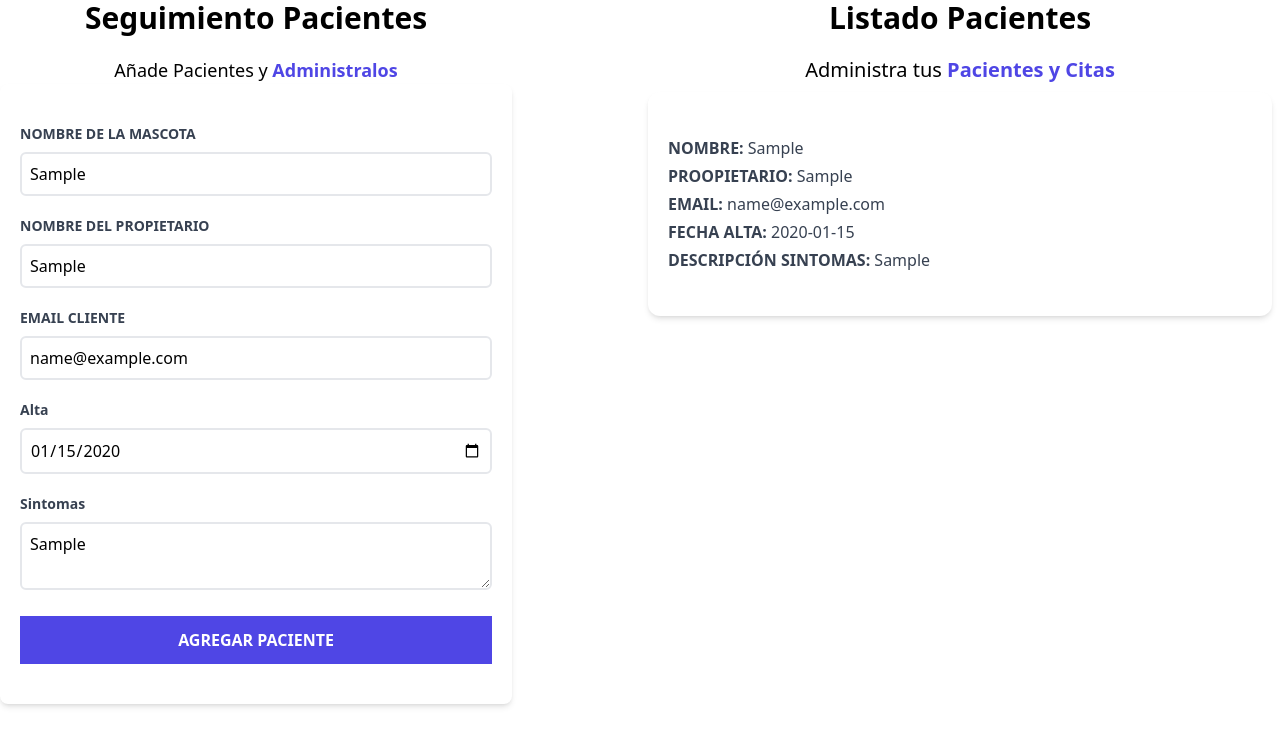
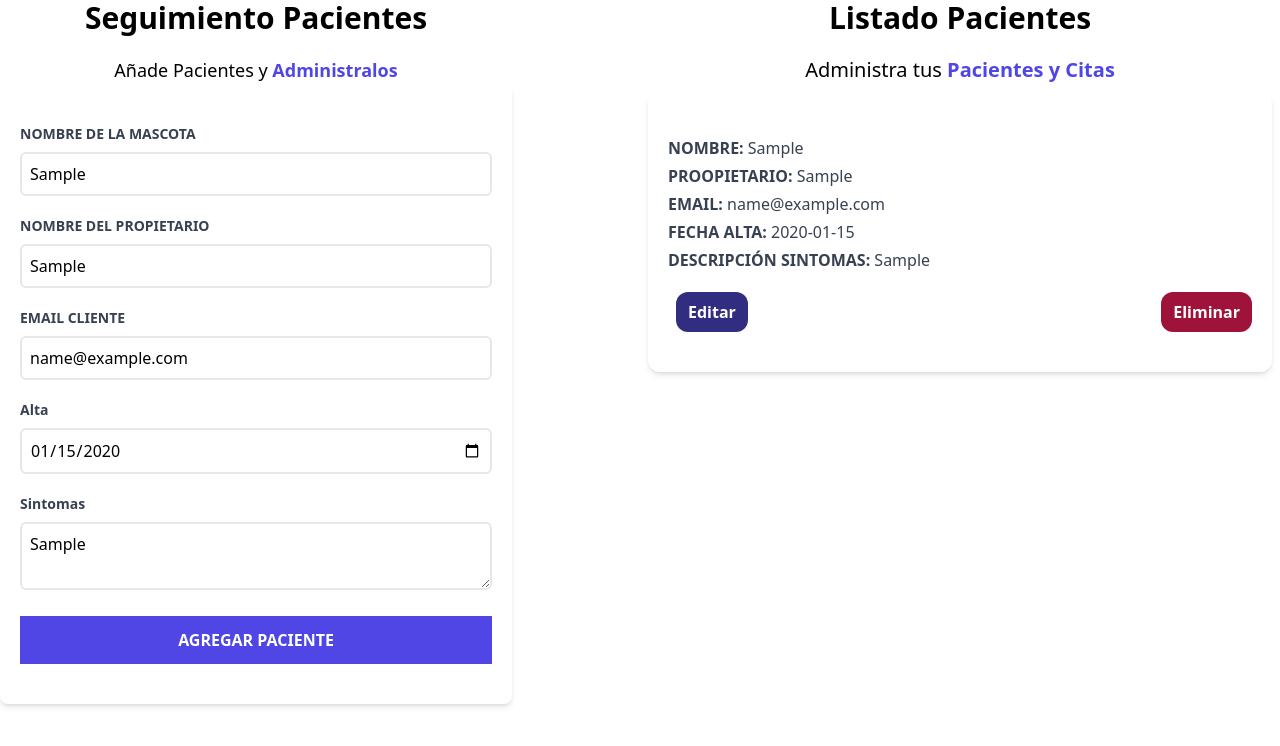
Before and after one commit to soyReynald/doctors, a React (Vite) app in the folder app/: page / in a window 1280 px wide. Both pictures are taken after typing "Sample", "Sample", "name@example.com", "2020-01-15", "Sample" into the empty fields and a click on the input "Agregar Paciente". Shown: the part 224-970 px from the top of the page. Built offline with nearby package versions, Linux system fonts and the light colour scheme.

Commit message:
[U] Updates in the interface

```diff
--- a/app/index.html
+++ b/app/index.html
@@ -4,7 +4,7 @@
     <meta charset="UTF-8" />
     <link rel="icon" type="image/svg+xml" href="/src/favicon.svg" />
     <meta name="viewport" content="width=device-width, initial-scale=1.0" />
-    <title>Vite App</title>
+    <title>Veterinaria</title>
   </head>
   <body class="bg-gray-100 h-screen">
       <div id="root"></div>
--- a/app/src/components/Paciente.jsx
+++ b/app/src/components/Paciente.jsx
@@ -1,6 +1,6 @@
 import React from "react";
 
-const Paciente = ({nombre, propietario, email, fecha, sintomas}) => {
+const Paciente = ({ nombre, propietario, email, fecha, sintomas }) => {
   return (
     <div className="m-2 bg-white shadow-md px-5 py-10 rounded-xl">
       <p className="font-bold md-3 text-gray-700 uppercase my-1">
@@ -25,10 +25,23 @@ const Paciente = ({nombre, propietario, email, fecha, sintomas}) => {
 
       <p className="font-bold md-3 text-gray-700 uppercase my-1">
         Descripción Sintomas: {""}
-        <span className="font-normal normal-case">
-          {sintomas}
-        </span>
+        <span className="font-normal normal-case">{sintomas}</span>
       </p>
+
+      <div className="options ml-2 mt-5 ">
+        <button
+          className="text-center bg-indigo-900 font-bold text-white px-3 py-2 rounded-xl hover:bg-indigo-600"
+          type="button"
+        >
+          Editar
+        </button>
+        <button
+          className="text-center bg-rose-800 font-bold text-white px-3 py-2 rounded-xl hover:bg-rose-700 float-right"
+          type="button"
+        >
+          Eliminar
+        </button>
+      </div>
     </div>
   );
 };
```
